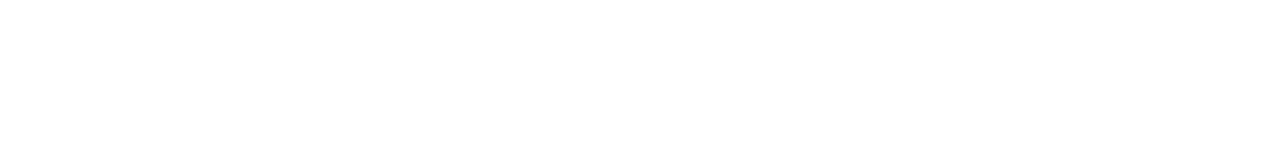
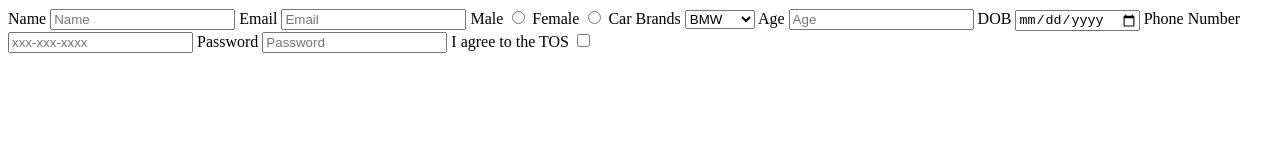
Before and after one commit to acciojob/signup-form-car-anuragtiwari-up57, a website: page main.html in a window 1280 px wide. Drawn offline with Linux system fonts and the light colour scheme.

Commit message:
created a submission

```diff
--- a/main.html
+++ b/main.html
@@ -7,6 +7,32 @@
 </head>
 
 <body>
+	<form>
+		<label for="name">Name</label>
+		<input type="text" id="name" placeholder="Name" required></>
+		<label for="email">Email</label>
+		<input type="email" id="email" placeholder="Email" required></>
+		<label for="gender_m">Male</label>
+		<input type="radio" id="gender_m" name="gender" required>
+		<label for="gender_f">Female</label>
+		<input type="radio" id="gender_f" name="gender" required>
+		<label for="car">Car Brands</label>
+		<select placeholder="--Please choose an option--" id="car" required>
+			<option>BMW</option>
+			<option>SAFARI</option>
+			<option>AUDI</option>
+		</select>
+		<label for="age">Age</label>
+		<input  type="number" id="age" placeholder="Age" required></>
+		<label for="dob">DOB</label>
+		<input type="date" id="dob" required>
+		<label for="tel">Phone Number</label>
+		<input type="tel" id="tel" placeholder="xxx-xxx-xxxx">
+		<label for="password">Password</label>
+		<input type="password" id="password" placeholder="Password" required>
+		<label for="tos">I agree to the TOS</label>
+		<input type="checkbox" id="tos" required>
+	</form>
 	<!-- the entire body must be written by student -->
     <script type="text/javascript" src="./script.js">
 </script>
```
